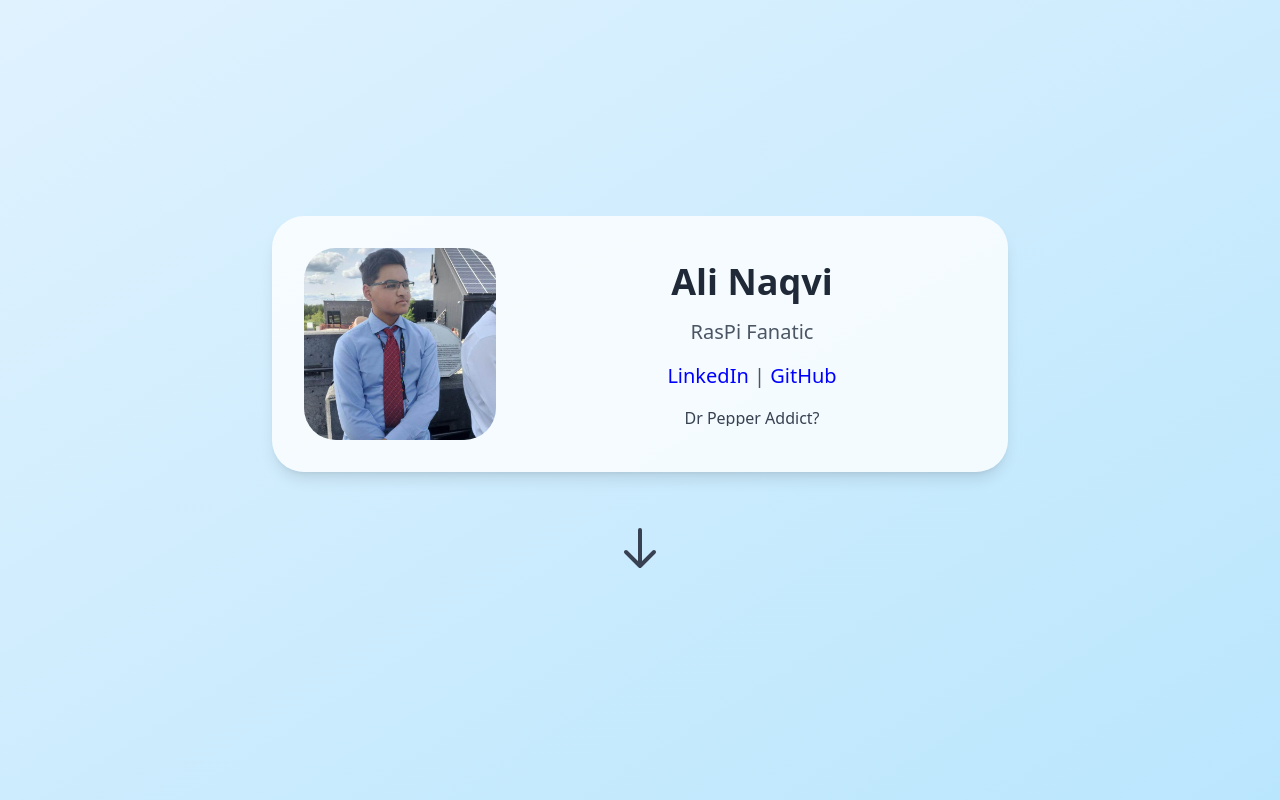
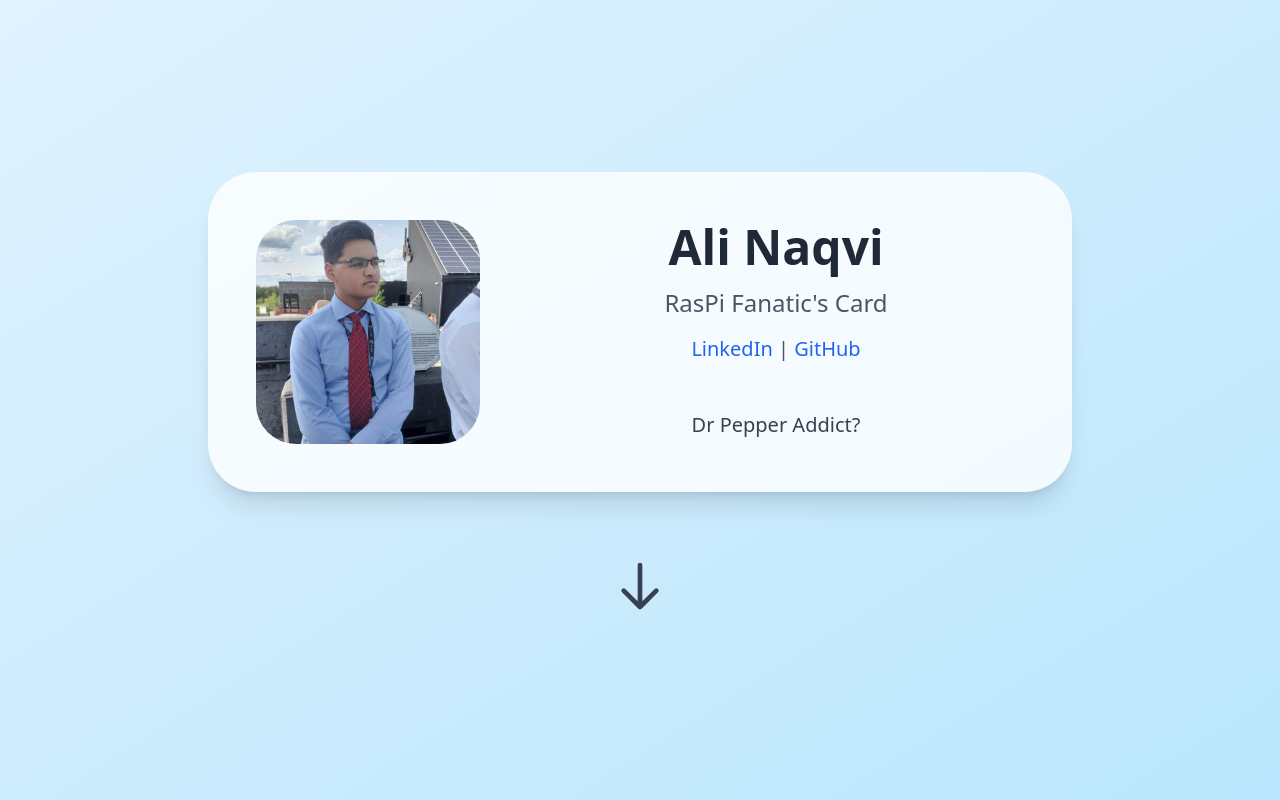
Before and after one commit to anaqvi02/anaqvi02.github.io, a plain HTML site: page index.html in a window 1280 px wide. Drawn offline with nearby package versions, Linux system fonts and the light colour scheme.

Commit message:
more betterer
yes

```diff
--- a/index.html
+++ b/index.html
@@ -20,7 +20,8 @@
     <style>
         .carousel-container {
             position: relative;
-            height: 20px; /* Adjust based on your text size */
+            height: 30px; /* Increased height */
+            padding-bottom: 10px;
             overflow: hidden;
         }
         .carousel-item {
@@ -40,28 +41,30 @@
     </style>
 </head>
 <body class="min-h-screen bg-gradient-to-br from-gradient-start to-gradient-end flex flex-col items-center justify-center">
-    <main class="text-center w-full max-w-3xl px-4">
-        <div class="bg-white bg-opacity-80 p-8 rounded-[2rem] shadow-lg flex flex-col md:flex-row items-center space-y-6 md:space-y-0 md:space-x-8">
-            <div class="w-48 h-48 flex-shrink-0 overflow-hidden rounded-[2rem]">
-                <img src="mefr.jpg" alt="Your Name" class="w-full h-full object-cover">
+    <main class="text-center w-full max-w-4xl px-4">
+        <div class="bg-white bg-opacity-80 p-12 rounded-[3rem] shadow-xl flex flex-col md:flex-row items-center space-y-8 md:space-y-0 md:space-x-12">
+            <div class="w-56 h-56 flex-shrink-0 overflow-hidden rounded-[2.5rem]">
+                <img src="mefr.jpg" alt="Me Fr" class="w-full h-full object-cover">
             </div>
-            <div class="flex-grow space-y-4 w-full md:w-auto">
-                <h1 class="text-4xl font-bold text-gray-800">Ali Naqvi</h1>
-                <p class="text-xl text-gray-600">RasPi Fanatic</p>
-                <p class="text-xl text-gray-600"><a href="https://www.linkedin.com/in/ali-naqvi-4a6a95326/" style="color:blue">LinkedIn</a> | <a href="https://github.com/anaqvi02" style="color:blue">GitHub</a></p>
-                <div id="carousel" class="carousel-container text-gray-700">
+            <div class="flex-grow space-y-6 w-full md:w-auto flex flex-col justify-between h-full">
+                <div>
+                    <h1 class="text-5xl font-bold text-gray-800 mb-4">Ali Naqvi</h1>
+                    <p class="text-2xl text-gray-600 mb-4">RasPi Fanatic's Card</p>
+                    <p class="text-xl text-gray-600 mb-6"><a href="https://www.linkedin.com/in/ali-naqvi-4a6a95326/" class="text-blue-600 hover:text-blue-800">LinkedIn</a> | <a href="https://github.com/anaqvi02" class="text-blue-600 hover:text-blue-800">GitHub</a></p>
+                </div>
+                <div id="carousel" class="carousel-container text-gray-700 text-xl">
                     <p class="carousel-item active">Shad Laurentian Alum</p>
                     <p class="carousel-item">Dr Pepper Addict?</p>
                     <p class="carousel-item">Web Developer & Designer</p>
-                    <p class="carousel-item">Text 4 is another example of varying length in the carousel.</p>
+                    <p class="carousel-item">Occasional Raspberry Pi Fanatic</p>
                 </div>
             </div>
         </div>
     </main>
 
-    <footer class="mt-16 animate-bounce">
+    <footer class="mt-20 animate-bounce">
         <a href="others.html" aria-label="Go to next page">
-            <svg xmlns="http://www.w3.org/2000/svg" class="h-12 w-12 text-gray-700" fill="none" viewBox="0 0 24 24" stroke="currentColor">
+            <svg xmlns="http://www.w3.org/2000/svg" class="h-14 w-14 text-gray-700" fill="none" viewBox="0 0 24 24" stroke="currentColor">
                 <path stroke-linecap="round" stroke-linejoin="round" stroke-width="2" d="M19 14l-7 7m0 0l-7-7m7 7V3" />
             </svg>
         </a>
```
